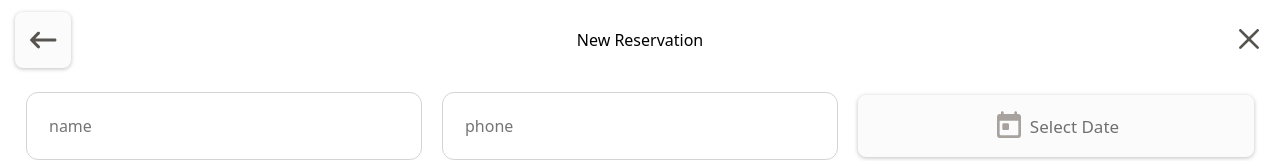
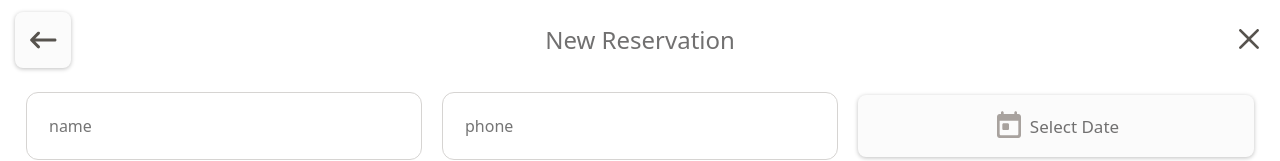
Before and after one commit to codnr98/reservation-sveltekit, a SvelteKit app: page /add-reservation in a window 1280 px wide. Shown: the top 161 px of the page. Built offline with nearby package versions, Linux system fonts and the light colour scheme.

Commit message:
fix: layout title 스타일 수정

```diff
--- a/src/components/Select.svelte
+++ b/src/components/Select.svelte
@@ -28,6 +28,9 @@
 			{:else}
 				<p>{'Select Table'}</p>
 			{/each}
+			{#if selectTable.length > 2}
+				<p>...</p>
+			{/if}
 		</ul>
 		<DorpDownIcon />
 	</button>
@@ -79,6 +82,7 @@
 		display: flex;
 		flex-wrap: nowrap;
 		gap: 10px;
+		align-items: center;
 	}
 
 	.select-item-container > li {
--- a/src/routes/+layout.svelte
+++ b/src/routes/+layout.svelte
@@ -38,16 +38,16 @@
 		{/if}
 	</div>
 
-	{#if $page.url.pathname === '/'}
-		<div class="title">
+	<div class="title">
+		{#if $page.url.pathname === '/'}
 			<h1>Reservation</h1>
 			{#if $reservationList.length}
 				<div>{$reservationList.length}</div>
 			{/if}
-		</div>
-	{:else}
-		<h1>New Reservation</h1>
-	{/if}
+		{:else}
+			<h1>New Reservation</h1>
+		{/if}
+	</div>
 
 	<div class="left-btn-wrapper">
 		<button class="close-btn">
```
